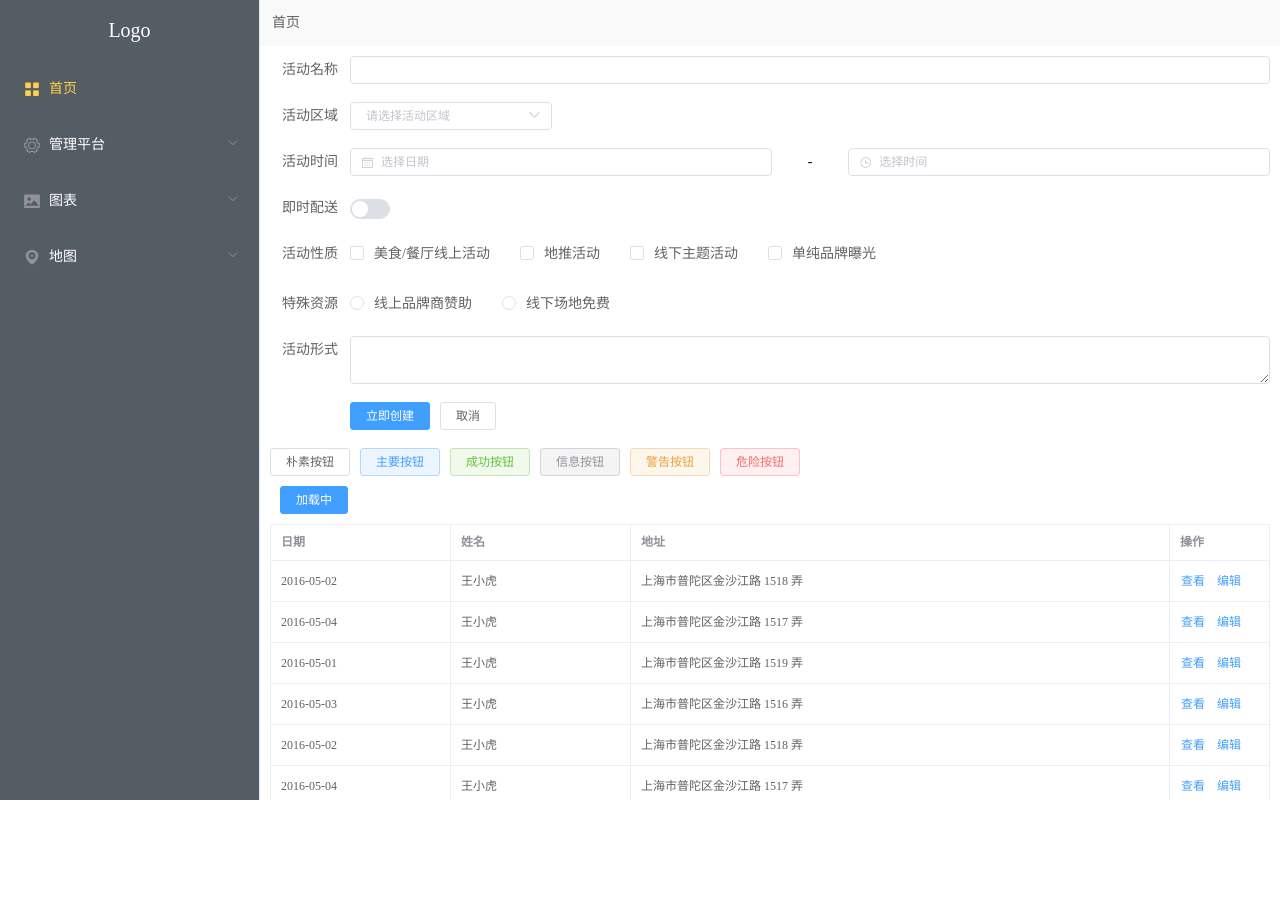
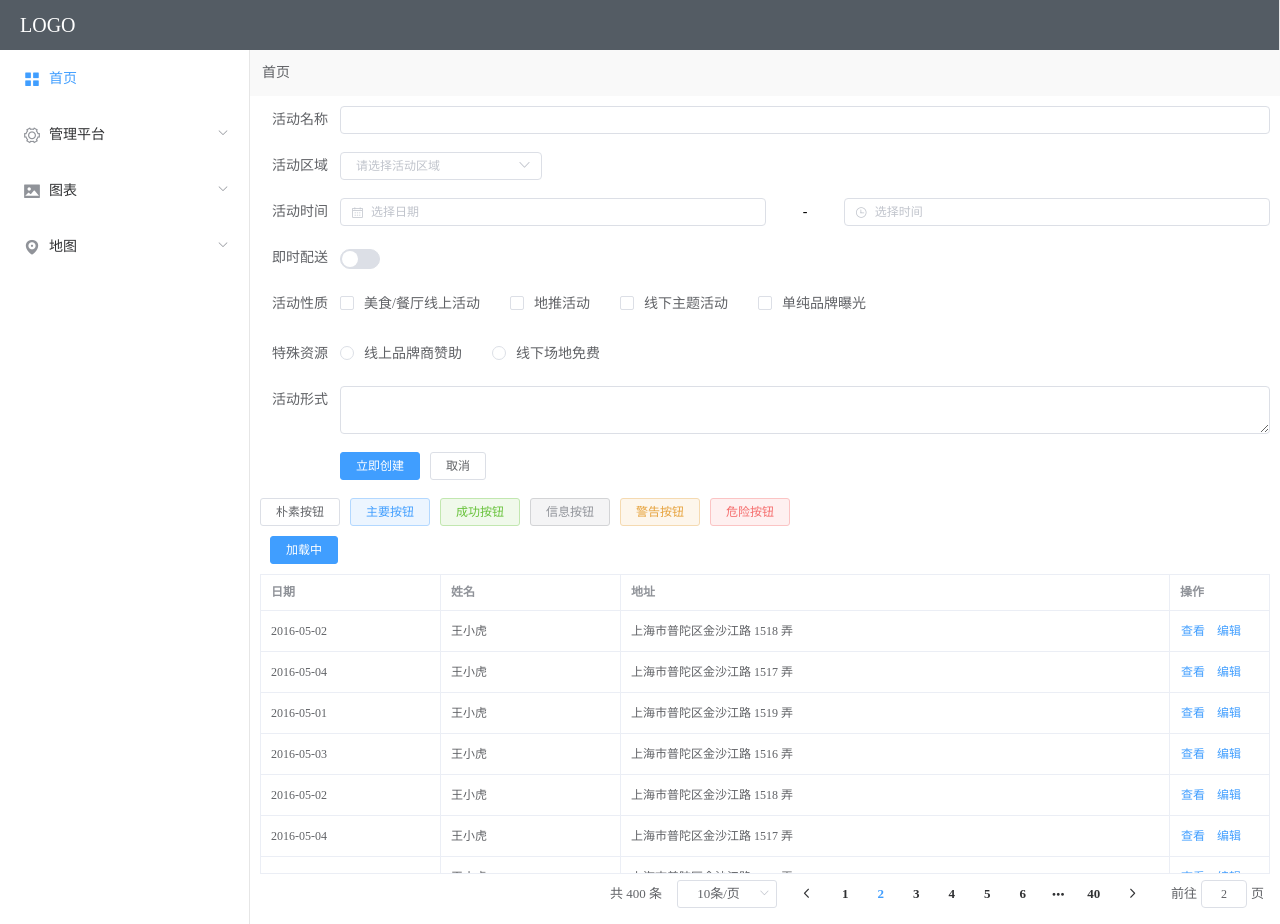
Before and after one commit to lemonppai/vue-app, a Vue app: page /#/ in a window 1280 px wide. Before the commit the page ends 800 px from the top, so only its background shows below. Built offline with nearby package versions, Linux system fonts and the light colour scheme.

Commit message:
修改页面布局

```diff
--- a/src/App.vue
+++ b/src/App.vue
@@ -13,16 +13,24 @@
         <router-view/>
       </el-main> -->
 
-      <el-aside width="260px">
+
+      <el-container>
+        <el-header style="padding: 0; height: 50px;">
           <ison-logo></ison-logo>
-        <ison-nav style="height: calc(100% - 60px);"></ison-nav>
+        </el-header>
+
+        <el-container>
+          <el-aside width="250px">
+            <!-- <ison-logo></ison-logo> -->
+            <ison-nav style="height: 100%"></ison-nav>
           </el-aside>
-      <el-container>
+          <el-container style="padding: 0;">
             <el-header style="height: 46px; padding: 16px 12px; background-color: #f9f9f9;">
               <el-breadcrumb separator-class="el-icon-arrow-right">
                 <el-breadcrumb-item v-for="(item,key) in titles" :key="key">{{ item }}</el-breadcrumb-item>
               </el-breadcrumb>
             </el-header>
+
             <el-main style="padding: 10px;">
               <transition name="page" mode="out-in">
                 <keep-alive :include="include">
@@ -30,6 +38,8 @@
                 </keep-alive>
               </transition>
             </el-main>
+          </el-container>
+        </el-container>
       </el-container>
     </el-container>
   </div>
--- a/src/components/logo.vue
+++ b/src/components/logo.vue
@@ -1,16 +1,17 @@
 <template>
   <div class="logo">
-    Logo
+    LOGO
   </div>
 </template>
 
 <style lang="scss" scoped>
 .logo {
-  height: 60px;
+  height: 50px;
   border-right: solid 1px #e6e6e6;
-  line-height: 60px;
+  line-height: 50px;
   font-size: 20px;
-  text-align: center;
+  // text-align: center;
+  text-indent: 1em;
   color: #fff;
   background-color: #545c64;
 }
--- a/src/components/nav.vue
+++ b/src/components/nav.vue
@@ -1,9 +1,6 @@
 <template>
   <el-menu
     :router="true"
-    background-color="#545c64"
-    text-color="#fff"
-    active-text-color="#ffd04b"
     :default-active="activeIndex" class="el-menu-vertical-demo" @open="handleOpen" @close="handleClose" @select="handleSelect" :collapse="isCollapse">
     <!-- <el-menu-item index="/">
       <i class="el-icon-menu"></i>
--- a/src/components/page/index.vue
+++ b/src/components/page/index.vue
@@ -73,7 +73,7 @@ export default {
   methods: {
     resize() {
       let rect = this.$refs.tableWrap.getBoundingClientRect();
-      let h = document.documentElement.clientHeight - rect.top - 50;
+      let h = document.documentElement.clientHeight - rect.top - 64;
       // console.log(h)
       this.height = h;
     },
@@ -82,7 +82,9 @@ export default {
       this.resize();
 
       this.unbind = util.addEvent(window, 'resize', () => {
-        this.resize();
+        if (document.body.contains(this.$refs.tableWrap)) {
+          this.resize();
+        }
       })
     },
 
--- a/src/views/map/heat.vue
+++ b/src/views/map/heat.vue
@@ -1,6 +1,6 @@
 <template>
   <div>
-    <div id="map" style="height: calc(100vh - 66px);"></div>
+    <div id="map" style="height: calc(100vh - 116px);"></div>
   </div>
 </template>
 
--- a/src/views/map/migrate.vue
+++ b/src/views/map/migrate.vue
@@ -1,6 +1,6 @@
 <template>
   <div>
-    <div id="map" style="height: calc(100vh - 66px);"></div>
+    <div id="map" style="height: calc(100vh - 116px);"></div>
   </div>
 </template>
 
```
Lines whose indentation alone changed are shown as unchanged.
